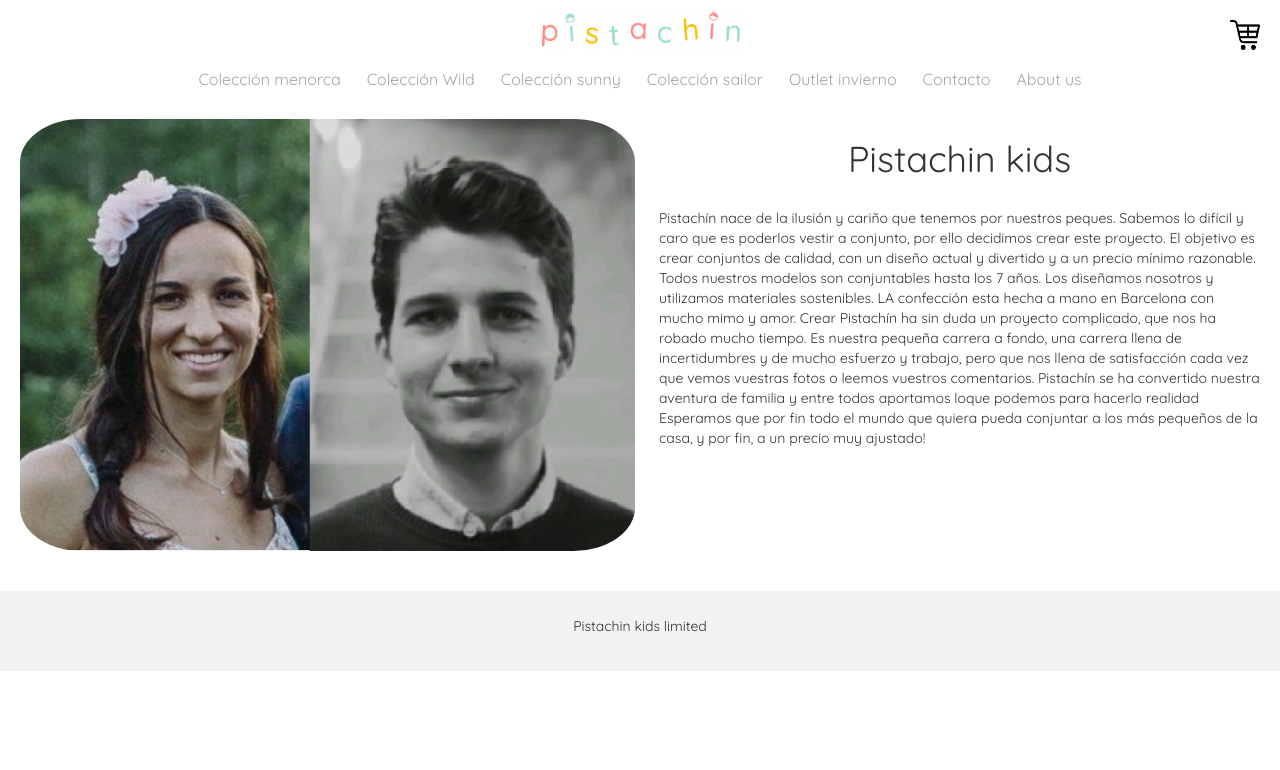
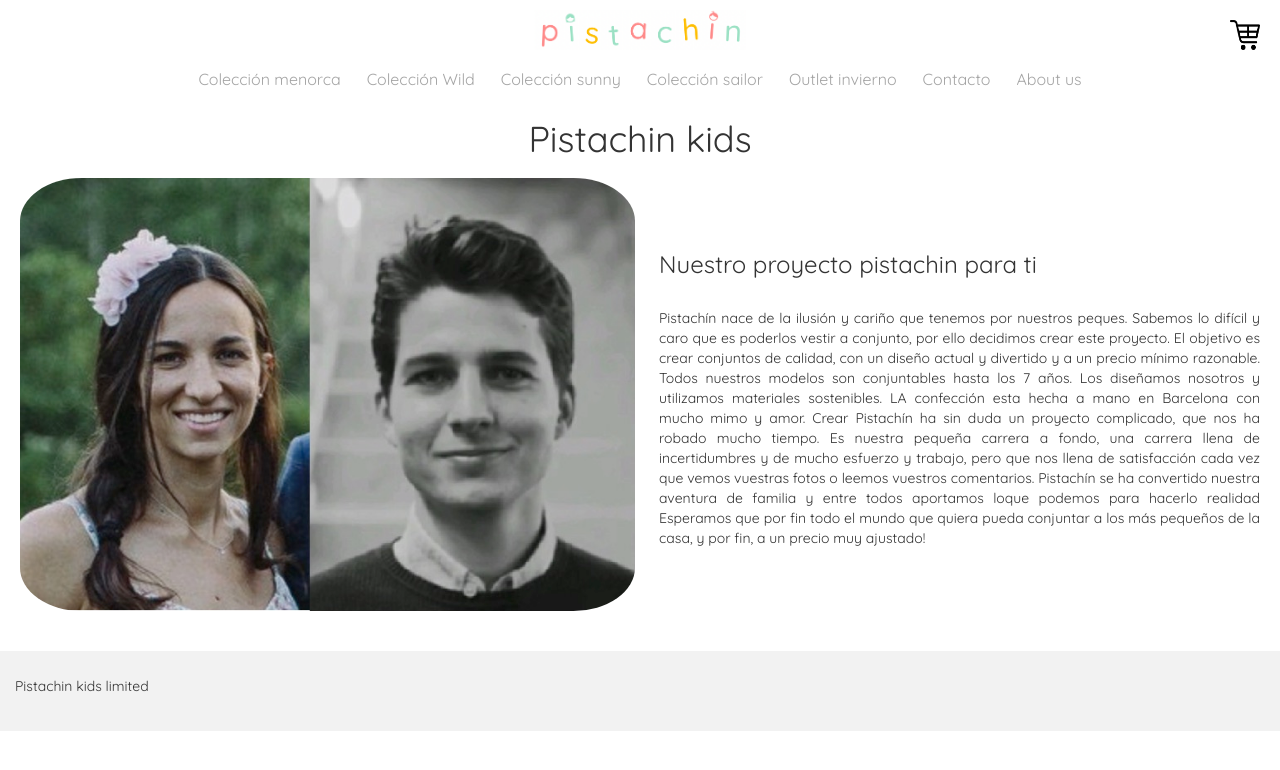
Before and after one commit to guzman8/pistachin, a plain HTML site: page About.html in a window 1280 px wide. Drawn offline with nearby package versions, Linux system fonts and the light colour scheme.

Commit message:
twitch about us tab, texto justificado y centrado con imagen

```diff
--- a/About.css
+++ b/About.css
@@ -1,26 +1,37 @@
+
+
 .grid-container div img{
-
+    display: flex;
+    justify-content: center;
+    align-items: center;
     height: auto;
     width: 100%;
     /*object-fit:fill;*/
     border-radius: 10%;
 }
 
-.image{
-
+h1{
     display: flex;
     justify-content: center;
     align-items: center;
 }
 
+p{
+    text-align: justify;
+}
+
 
 #fund1{
     grid-area: imgfund1;
+    margin-top: auto;
+    margin-bottom: auto;
 }
 
 
 #div1{
     grid-area: desc1;
+    margin-top: auto;
+    margin-bottom: auto;
 }
 
 
--- a/About.html
+++ b/About.html
@@ -133,13 +133,13 @@
   }
 </script>
 
-
+<h1>Pistachin kids</h1>
 <div class="grid-container">
     <div id="fund1" class="image">
       <img src="Logos/Untitled.jpg" alt="Gonzaga Mestre Galofre" >
     </div>
     <div class="description" id="div1">
-      <h1>Pistachin kids</h1>
+      <h3>Nuestro proyecto pistachin para ti</h1>
       <br>
       <p>Pistachín nace de la ilusión y cariño que tenemos por nuestros peques. Sabemos lo difícil y caro que es poderlos vestir a conjunto, por ello decidimos crear este proyecto.
         El objetivo es crear conjuntos de calidad, con un diseño actual y divertido y a un precio mínimo razonable.
```
